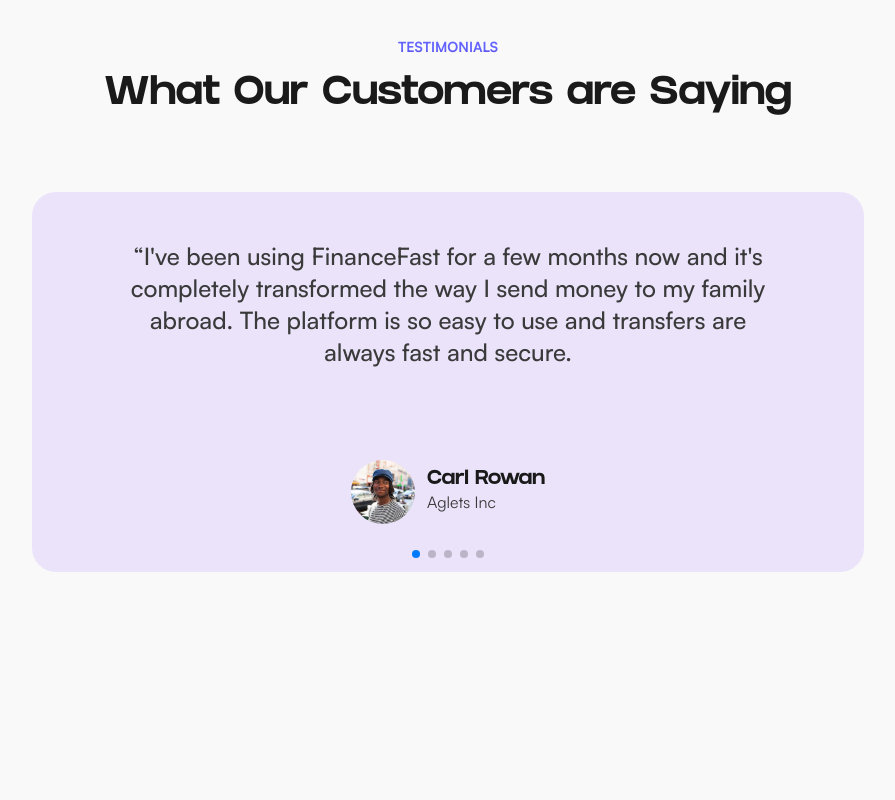
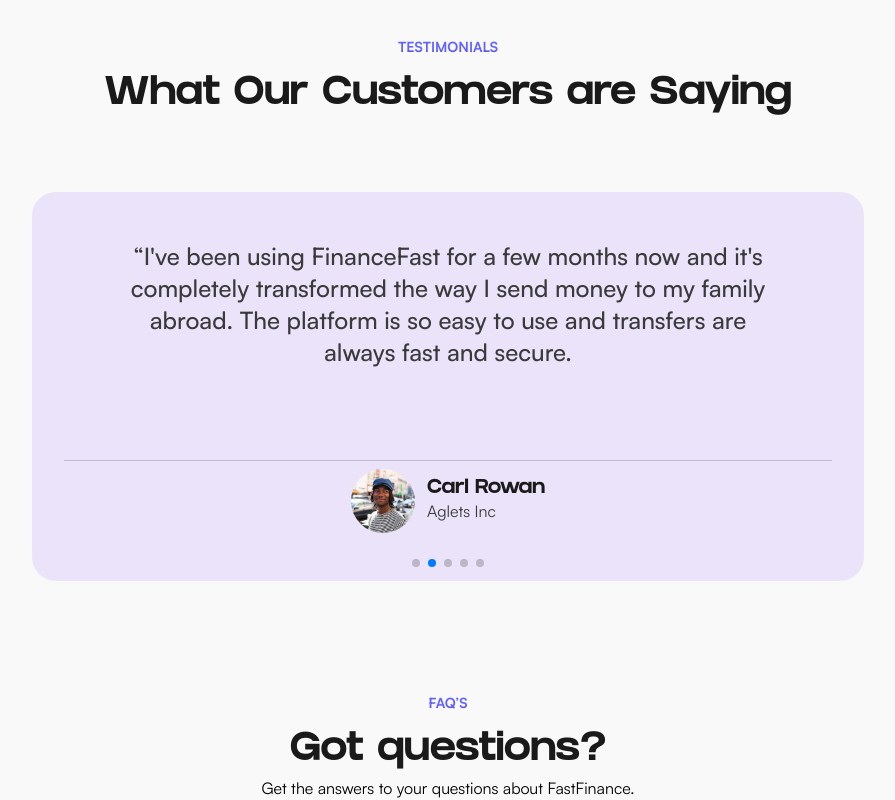
Before and after one commit to shadrxcc/finance-fast, a React (Vite) app: page / in a window 1280 px wide. Shown: the part 4457-5257 px from the top of the page, without its empty margins (192-1087 px from the left). Before the commit the page ends 5029 px from the top, so only its background shows below. Built offline with nearby package versions, Linux system fonts and the light colour scheme.

Commit message:
implement testimonial section

```diff
--- a/package.json
+++ b/package.json
@@ -9,8 +9,10 @@
     "preview": "vite preview"
   },
   "dependencies": {
+    "bootstrap": "^5.2.3",
     "hamburger-react": "^2.5.0",
     "react": "^18.2.0",
+    "react-bootstrap": "^2.7.4",
     "react-dom": "^18.2.0",
     "swiper": "^9.2.2"
   },
--- a/src/App.jsx
+++ b/src/App.jsx
@@ -1,4 +1,5 @@
 import Breezepayments from "./components/breezepayments"
+import Faq from "./components/faq"
 import Features from "./components/features"
 import Header from "./components/header"
 import Hero from "./components/hero"
@@ -14,6 +15,7 @@
     <Features/>
     <Breezepayments/>
     <Testimonials/>
+    <Faq/>
     </>
   )
 }
--- /dev/null
+++ b/src/components/faq.jsx
@@ -0,0 +1,26 @@
+import React from "react";
+
+const Faq = () => {
+  return (
+    <div className="pt-[112px]">
+      <div>
+        <div className="text-center flex flex-col gap-y-[16px]">
+          <p id="real-time">FAQ’S</p>
+          <span>
+            <p className="grift text-[#1A1A1A] text-[40px] leading-[48px] font-bold">
+              Got questions?
+            </p>
+            <p>Get the answers to your questions about FastFinance.</p>
+          </span>
+        </div>
+
+        <div>
+
+
+        </div>
+      </div>
+    </div>
+  );
+};
+
+export default Faq;
--- a/src/components/testimonials.jsx
+++ b/src/components/testimonials.jsx
@@ -4,9 +4,10 @@
 import "swiper/css";
 import "swiper/css/pagination";
 import "swiper/css/navigation";
-import { Pagination, Navigation } from "swiper";
+import { Pagination, Autoplay } from "swiper";
 
 const Testimonials = () => {
+
   return (
     <div className="pt-[124px]">
       <div className="flex flex-col gap-y-[72px]">
@@ -18,15 +19,19 @@
         </div>
         <div className="px-5 lg:px-[14em]">
           <Swiper
+          autoplay={{
+            delay: 2500,
+            disableOnInteraction: false,
+          }}
             slidesPerView={1}
             spaceBetween={50}
             pagination={{
               clickable: true,
             }}
             loop={false}
-            autoplay={true}
-            modules={[Pagination]}
+            modules={[Pagination, Autoplay]}
             className="mySwiper"
+
           >
             {reviews.map((comment, id) => {
               return (
@@ -36,7 +41,7 @@
                       <p className="text-[1.23rem] md:text-2xl leading-[35px] text-center lg:w-[642px] font-medium text-[#3A3A3A]">
                         {comment.review}
                       </p>
-                      <span className="flex items-center gap-x-[12px]">
+                      <span className="flex w-[100%] border-t-[1px] justify-center pt-2 border-solid border-bordertop items-center gap-x-[12px]">
                         <img src={comment.pfp} alt="" />
                         <div>
                           <p className="grift text-xl leading-[21px] font-bold text-[#1A1A1A]">
--- a/tailwind.config.js
+++ b/tailwind.config.js
@@ -8,7 +8,8 @@
         trpborder: "rgba(148, 148, 148, 0.5);",
         cardbg: "rgba(234, 231, 255, 0.7)",
         pinkbg: "rgba(241, 221, 255, 0.7)",
-        reviewbg: "rgba(229, 219, 251, 0.7);"
+        reviewbg: "rgba(229, 219, 251, 0.7);",
+        bordertop: "rgba(148, 148, 148, 0.5);"
       },
     },
   },
```
Also changed, not shown: 1 other file (tests, documents, lock files or other folders).
